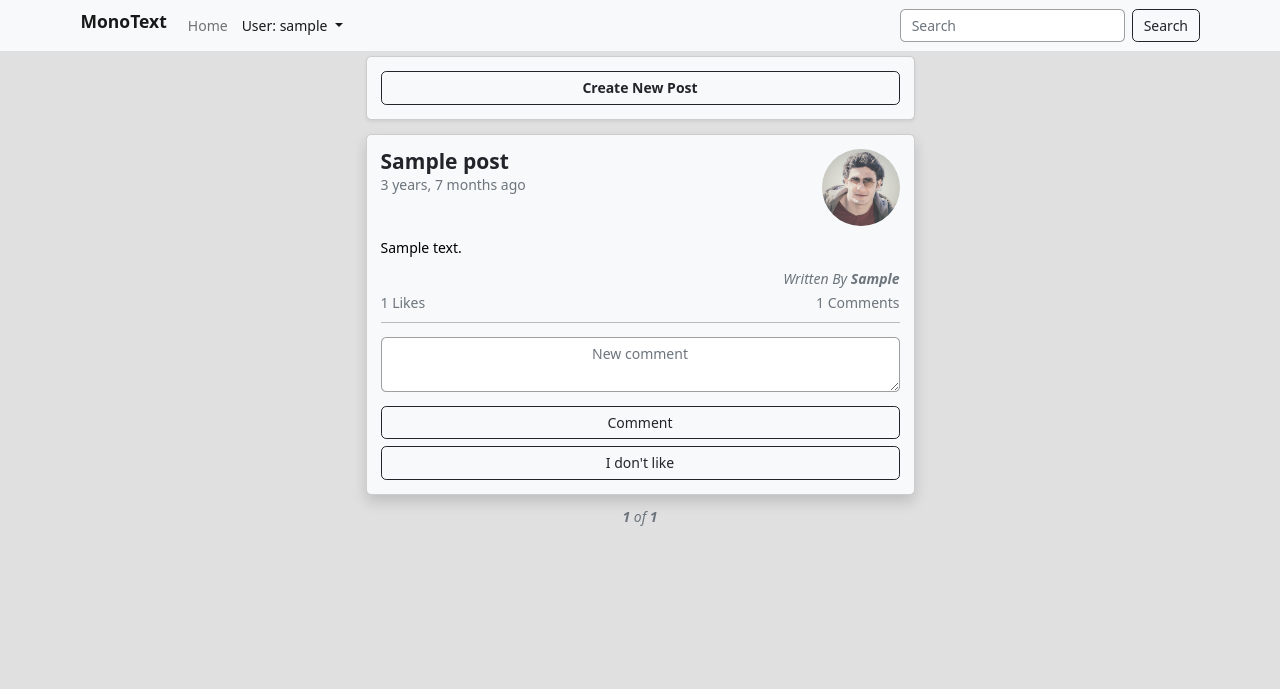
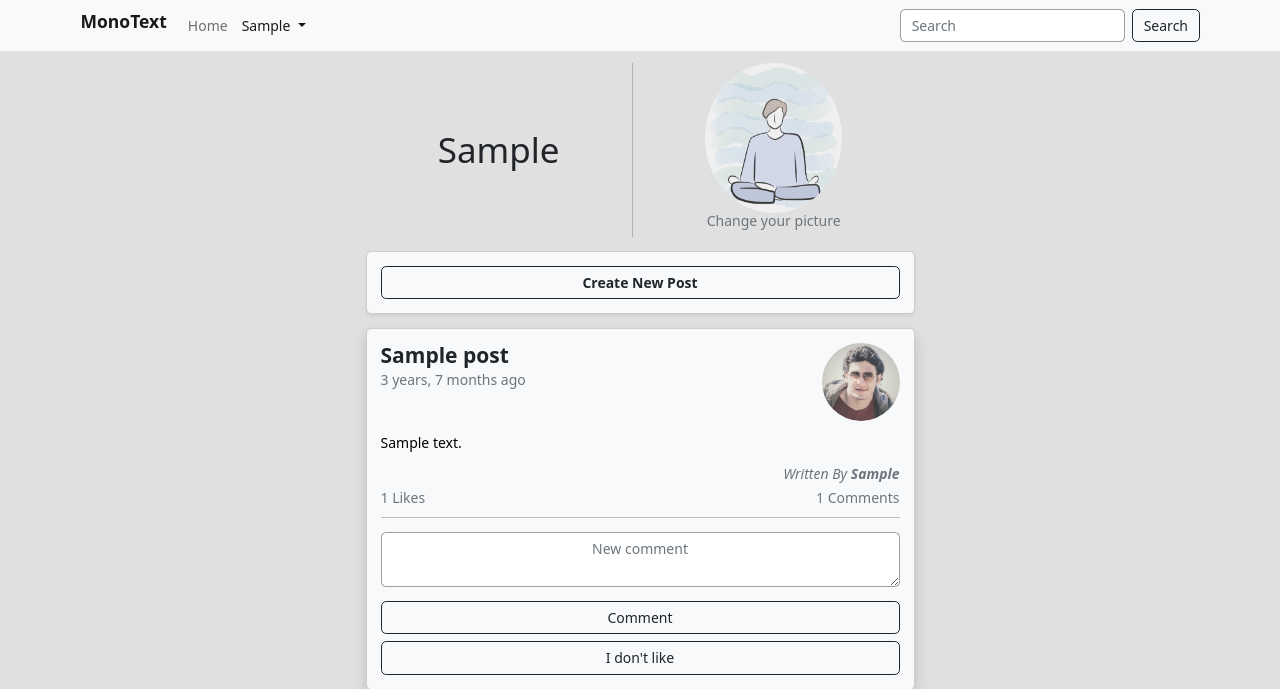
Before and after one commit to hussein-m-kandil/monotext, a Django app: a page that uses posts/templates/base_generic.html in a window 1280 px wide. Shown: the top 689 px of the page. Run offline with Django 4.2, Linux system fonts and the light colour scheme; a user stored in the database is signed in; tables that the repository leaves empty hold one stand-in row (values such as "Sample post"); some libraries are stand-ins or nearby versions.

Commit message:
Adding profile picture and logic to change it 🎨🖌🚀

```diff
--- a/posts/models.py
+++ b/posts/models.py
@@ -1,5 +1,5 @@
 from django.db import models
-from django.core.validators import MinLengthValidator
+from django.core.validators import MinLengthValidator, MinValueValidator, MaxValueValidator
 from django.contrib.auth.models import User
 
 # Create your models here.
@@ -59,3 +59,18 @@ class Like(models.Model):
 
     def __str__(self):
         return self.owner.username + ", liked '" + self.post.title + "'"
+
+
+class UserPicture(models.Model):
+    picture_path = models.IntegerField(
+        validators=[
+            MinValueValidator(
+                0, "Something wrong, negative values not allowed!"),
+            MaxValueValidator(
+                1, "Something wrong, greater than 1 values not allowed!"),
+        ],
+    )
+    user = models.ForeignKey(User, on_delete=models.CASCADE)
+
+    def __str__(self):
+        return f"The picture's path for '{self.user.username}' is: {self.picture_path}"
--- a/posts/static/css/styles.css
+++ b/posts/static/css/styles.css
@@ -7,24 +7,21 @@ body {
     background-color: #e0e0e0;
 }
 
+.form-check-input,
+.form-check-input:checked,
 .navbar-toggler,
 .form-control {
     border: 0.05em solid rgba(128, 128, 128, 0.75);
 }
 
+.form-check-input:active,
+.form-check-input:focus,
+.form-check-input:focus-visible,
 .navbar-toggler:active,
-.form-control:active {
-    box-shadow: 0px 0px 0.1em 0.1em rgba(0, 0, 0, 0.25);
-    border: 0.05em solid rgba(128, 128, 128, 0.75);
-}
-
 .navbar-toggler:focus,
-.form-control:focus {
-    box-shadow: 0px 0px 0.1em 0.1em rgba(0, 0, 0, 0.25);
-    border: 0.05em solid rgba(128, 128, 128, 0.75);
-}
-
 .navbar-toggler:focus-visible,
+.form-control:active,
+.form-control:focus,
 .form-control:focus-visible {
     box-shadow: 0px 0px 0.1em 0.1em rgba(0, 0, 0, 0.25);
     border: 0.05em solid rgba(128, 128, 128, 0.75);
--- a/posts/templates/base_generic.html
+++ b/posts/templates/base_generic.html
@@ -35,7 +35,7 @@
             <li class="nav-item dropdown">
               <a class="nav-link dropdown-toggle {% if request.path == user_page %}active{% endif %}" href="#"
                 role="button" data-bs-toggle="dropdown" aria-expanded="false">
-                User: {{ user.get_username }}
+                {{ user.get_username|capfirst }}
               </a>
               <ul class="dropdown-menu">
                 <li><a class="dropdown-item" href="{{ user_page }}">Profile</a></li>
@@ -51,7 +51,7 @@
           </ul>
           <form action="{% url 'posts:post_search' %}" method="get" class="d-flex" role="search">
             <input class="form-control me-2" type="search" name="q" placeholder="Search" aria-label="Search"
-              value="{% if query %}{{ query }}{% endif %}">
+              value="{% if query %}{{ query }}{% endif %}" maxlength="2048">
             <button class="btn btn-outline-dark" type="submit">Search</button>
           </form>
         </div>
--- a/posts/templates/posts/posts_block.html
+++ b/posts/templates/posts/posts_block.html
@@ -9,7 +9,7 @@
             <a class="d-block" href="{% url 'posts:profile' post.owner.username %}">
                 <img class="rounded-circle float-end opacity-75"
                 src="{% static 'images/img0.jpg' %}"
-                alt="The prfile picture of post's owner."
+                alt="The profile picture of post's owner."
                 style="max-width: 15%; max-height: 15%;">
             </a>
             <h4 class="card-title">
--- a/posts/templates/posts/profile.html
+++ b/posts/templates/posts/profile.html
@@ -1,6 +1,33 @@
 {% extends 'base_generic.html' %}
+{% load static %}
 
 {% block content %}
+
+<div class="d-flex justify-content-evenly align-items-center mt-4">
+    <div class="m-0 h1">{{ owner.username|capfirst }}</div>
+    <div class="vr"></div>
+    <div class="w-25">
+        <img data-bs-toggle="modal" data-bs-target="#profile-pic"
+            class="d-block w-100 mx-auto rounded-circle opacity-75"
+            src="{% static 'images/man.jpg' %}"
+            alt="Profile picture.">
+        {% if owner == user and user.is_authenticated %}
+        <a href="{% url 'posts:profile_change_pic' %}"
+            class="d-block mx-auto h6 text-center link-secondary text-decoration-none">
+            Change your picture
+        </a>
+        {% endif %}
+    </div>
+</div>
+<!-- Modal -->
+<div class="modal fade" id="profile-pic" tabindex="-1" aria-labelledby="profile-picModalLabel" aria-hidden="true">
+    <div class="modal-dialog modal-dialog-centered">
+        <img data-bs-toggle="modal" data-bs-target="#profile-pic"
+            class="m-auto w-100 mh-75"
+            src="{% static 'images/man.jpg' %}"
+            alt="Profile picture.">
+    </div>
+  </div>
 
 {% if owner == user and user.is_authenticated %}
 
--- a/posts/urls.py
+++ b/posts/urls.py
@@ -20,4 +20,6 @@ urlpatterns = [
          views.PostLikeView.as_view(), name="post_like"),
     path("post/<int:post_pk>/dislike/",
          views.PostDislikeView.as_view(), name="post_dislike"),
+    path("post/profile/pic/", views.UserPictureView.as_view(),
+         name="profile_change_pic"),
 ]
--- a/posts/views.py
+++ b/posts/views.py
@@ -1,5 +1,6 @@
+from django.forms.models import BaseModelForm
 from django.shortcuts import render, redirect, get_object_or_404
-from django.http import JsonResponse
+from django.http import HttpResponse, JsonResponse
 from django.core.serializers import serialize
 from django.urls import reverse, reverse_lazy
 from django.views import generic
@@ -9,7 +10,7 @@ from django.contrib.auth.mixins import LoginRequiredMixin
 from django.contrib.auth.models import User
 from django.db.models import Q
 from .forms import PostModelForm, CommentModelForm
-from .models import Post, Comment, Like
+from .models import Post, Comment, Like, UserPicture
 
 # Create your views here.
 
@@ -204,7 +205,7 @@ class PostDislikeView(LoginRequiredMixin, generic.View):
 class SearchView(generic.View):
     def get(self, request):
         query = request.GET.get('q', '')
-        if len(query) > 0:
+        if 0 < len(query) < 2048:
             post_list = Post.objects.filter(
                 Q(title__icontains=query) | Q(text__icontains=query)
             ).select_related().order_by("-created_at")
@@ -230,3 +231,18 @@ class SearchView(generic.View):
                 }
             )
         return redirect(reverse("posts:index"))
+
+
+class UserPictureView(LoginRequiredMixin, generic.CreateView):
+    model = UserPicture
+    template_name = "posts/choose_picture_form.html"
+    fields = ["picture_path"]
+
+    def get_success_url(self):
+        return reverse("posts:profile", kwargs={
+            "username": self.request.user.username,
+        })
+
+    def form_valid(self, form):
+        form.instance.user = self.request.user
+        return super().form_valid(form)
```
Also changed, not shown: posts/templates/posts/choose_picture_form.html (added, +59 -0 lines), posts/templates/posts/index.html (+15 -0 lines), posts/tests/test_views.py (+62 -1 lines), posts/migrations/0002_userpicture.py (added), posts/migrations/0003_alter_userpicture_picture_path.py (added), posts/migrations/0004_alter_userpicture_picture_path.py (added), posts/static/images/man.jpg (added), posts/static/images/woman.jpg (added).
